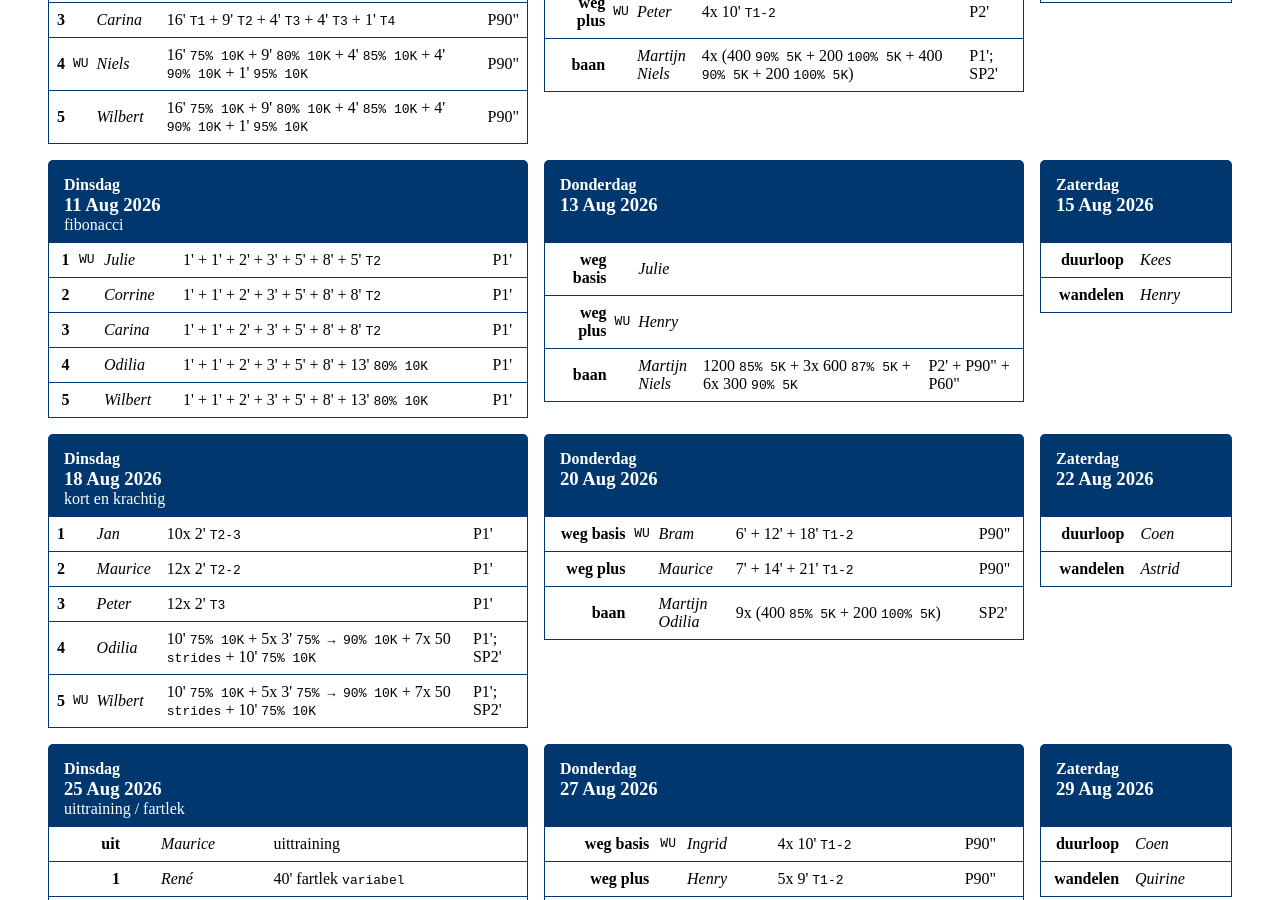
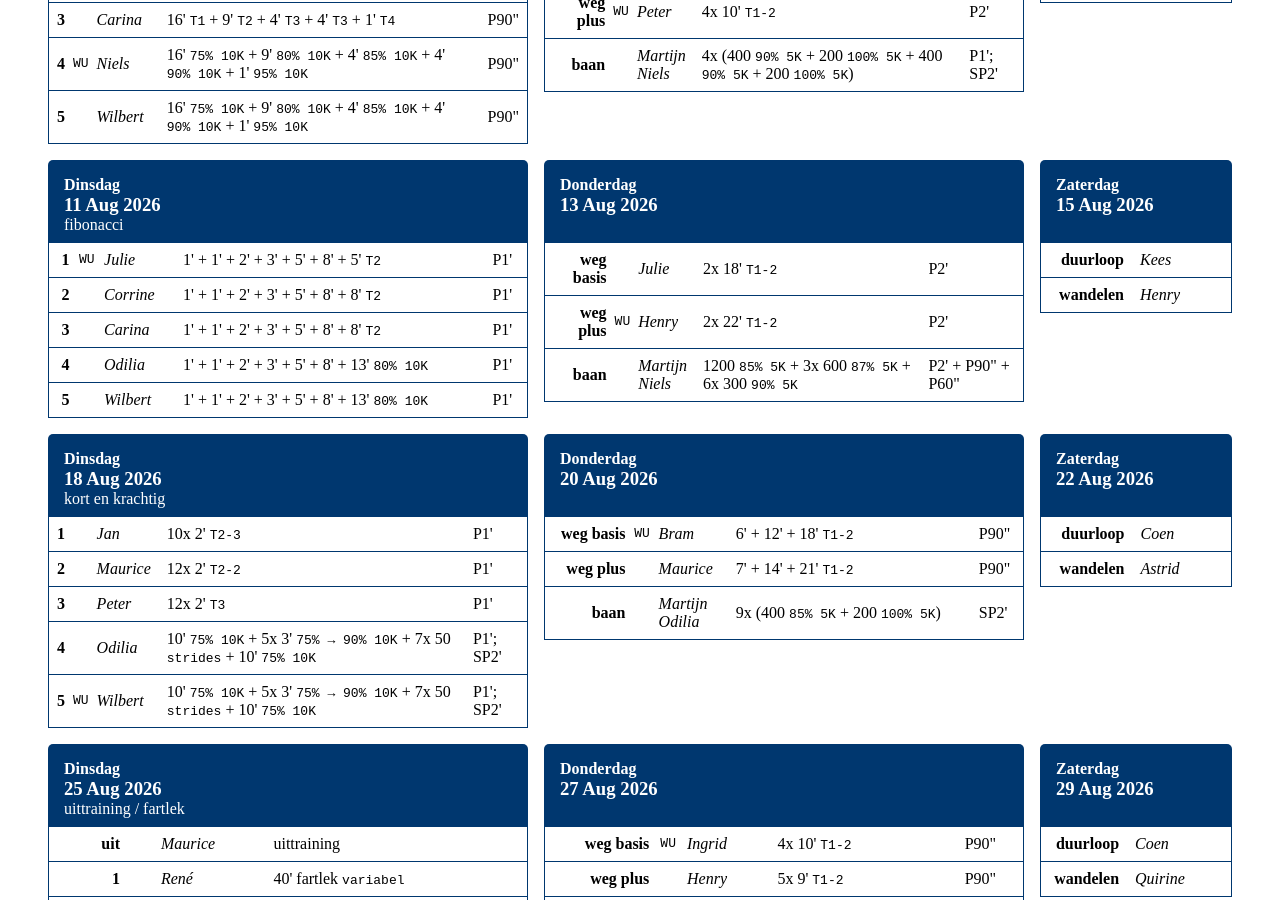
Before and after one commit to sarajuhosova/av40-schedule, a Jekyll site: the page built from _posts/2026-06-30-q3.md, in a window 1280 px wide and 900 px high, scrolled down 1915 px. Built offline with Jekyll 4.4.1, drawn with Linux system fonts in a browser that asks for light colours.

Commit message:
Fix missing day

```diff
--- a/_data/schedule/2026/q3.yaml
+++ b/_data/schedule/2026/q3.yaml
@@ -361,9 +361,15 @@
   trainings:
     - group: "weg basis"
       trainer: ["Julie"]
+      training:
+        core: "2x 18' <tt>T1-2</tt>"
+        break: "P2'"
     - group: "weg plus"
       trainer: ["Henry"]
       warmup: true
+      training:
+        core: "2x 22' <tt>T1-2</tt>"
+        break: "P2'"
     - group: "baan"
       trainer: ["Martijn", "Niels"]
       training:
```
